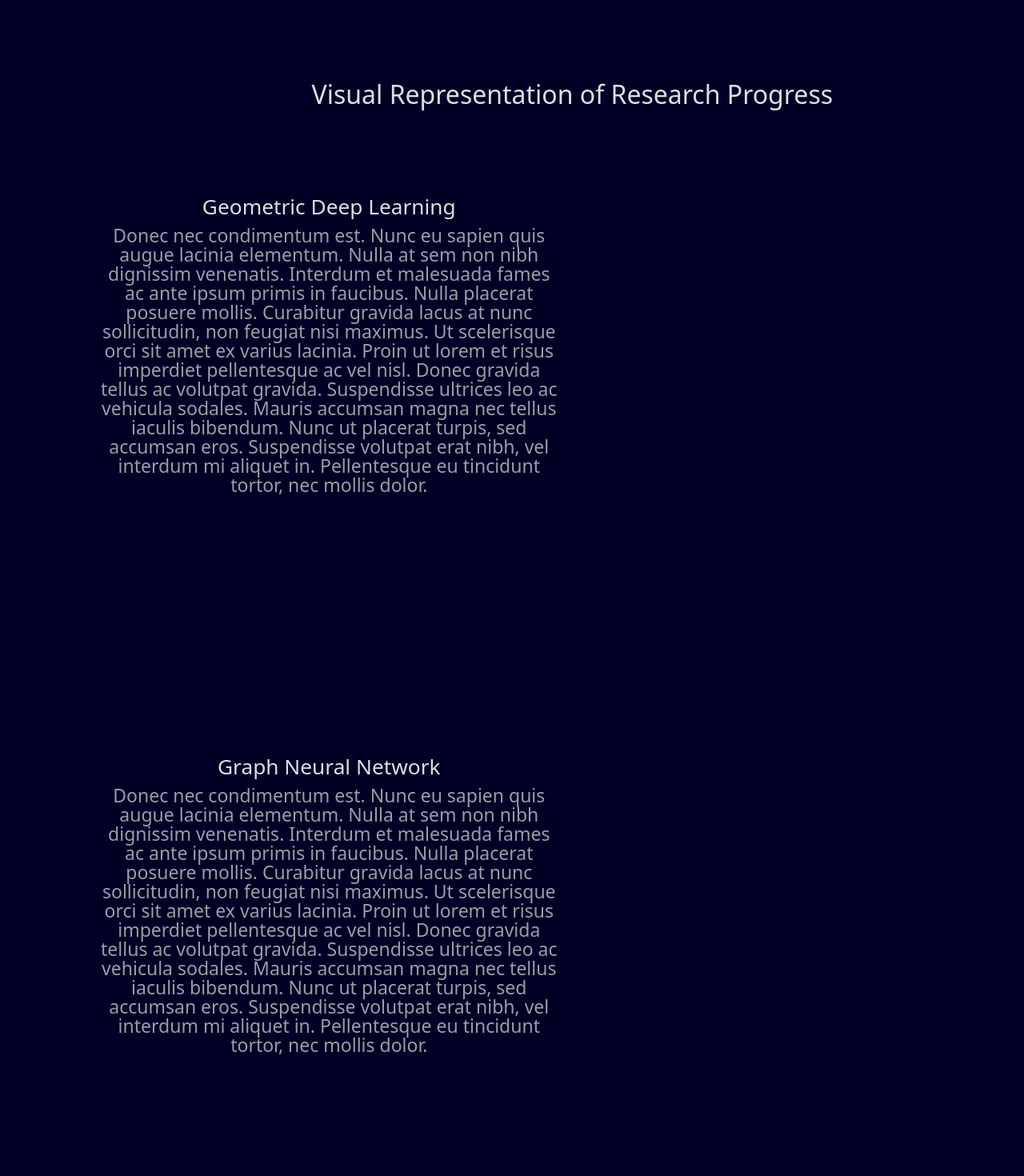
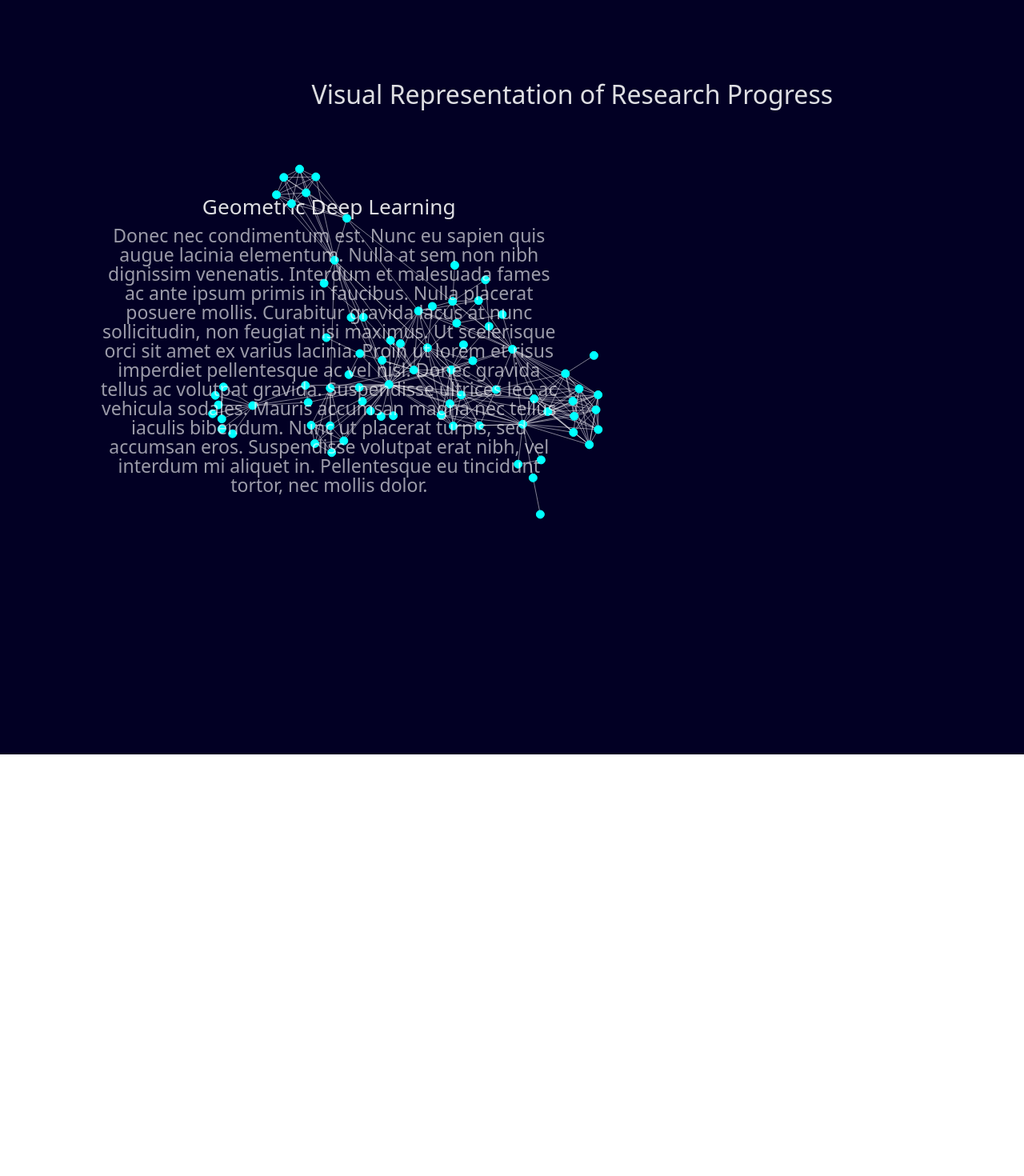
Before and after one commit to abuzar7266/GDL-Visualization, a React (Vite) app in the folder GDL-Visualisation/: page /vis in a window 1280 px wide. Shown: the top 1470 px of the page at 80% size. After the commit the page ends 943 px from the top, so only its background shows below. Built offline with nearby package versions, Linux system fonts and the light colour scheme.

Commit message:
Update-3

```diff
--- a/GDL-Visualisation/src/component/Graph.jsx
+++ b/GDL-Visualisation/src/component/Graph.jsx
@@ -101,7 +101,7 @@ const Graph = (props)=>{
     })
 
     return (<>
-      <div id={props.id} style={{marginTop:props.marginTop,marginLeft:props.marginLeft,position:props.position,zIndex:props.zIndex}}>
+      <div id={props.id} style={{marginTop:props.marginTop,position:props.position,zIndex:props.zIndex}}>
       </div>
     </>)
 }
--- a/GDL-Visualisation/src/pages/Visualisation.jsx
+++ b/GDL-Visualisation/src/pages/Visualisation.jsx
@@ -70,7 +70,7 @@ const Test = ()=>{
       <Row style={{marginTop:'100px'}}>
       <Container style={{height:'700px',width:'1200px'}}>
         <Row>
-            <Graph id="p1" height={500} width={800} strength={-40} position="absolute" zIndex="2" data={lesMis}/>
+            <Graph id="p1" height={900} width={1000} strength={-40} data={lesMis}/>
         </Row>
         <Row
         style={{marginLeft:'100px'}}
@@ -88,7 +88,7 @@ const Test = ()=>{
         </Row>
       </Container>
       </Row>
-      <Row>
+      {/* <Row>
       <Container style={{height:'700px',width:'1200px'}}>
         <Row>
             <Col
@@ -168,7 +168,7 @@ const Test = ()=>{
             </Col>
         </Row>
       </Container>
-      </Row>
+      </Row> */}
     </Container>
     </>)
 }
```
